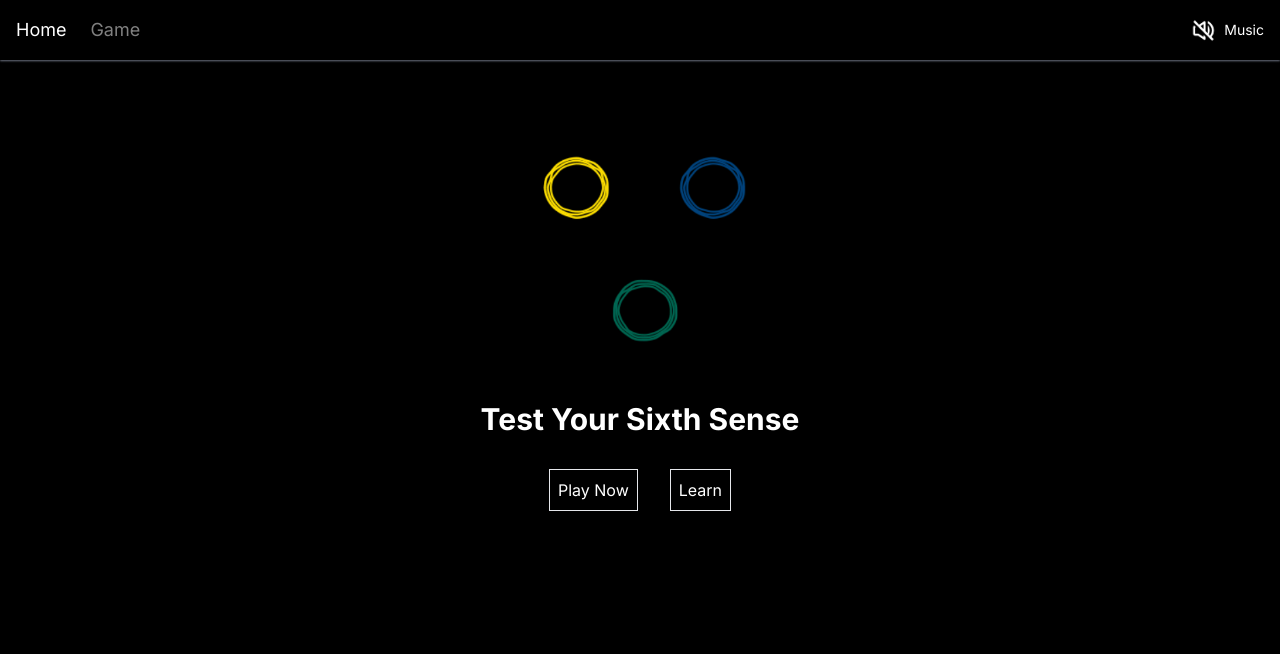
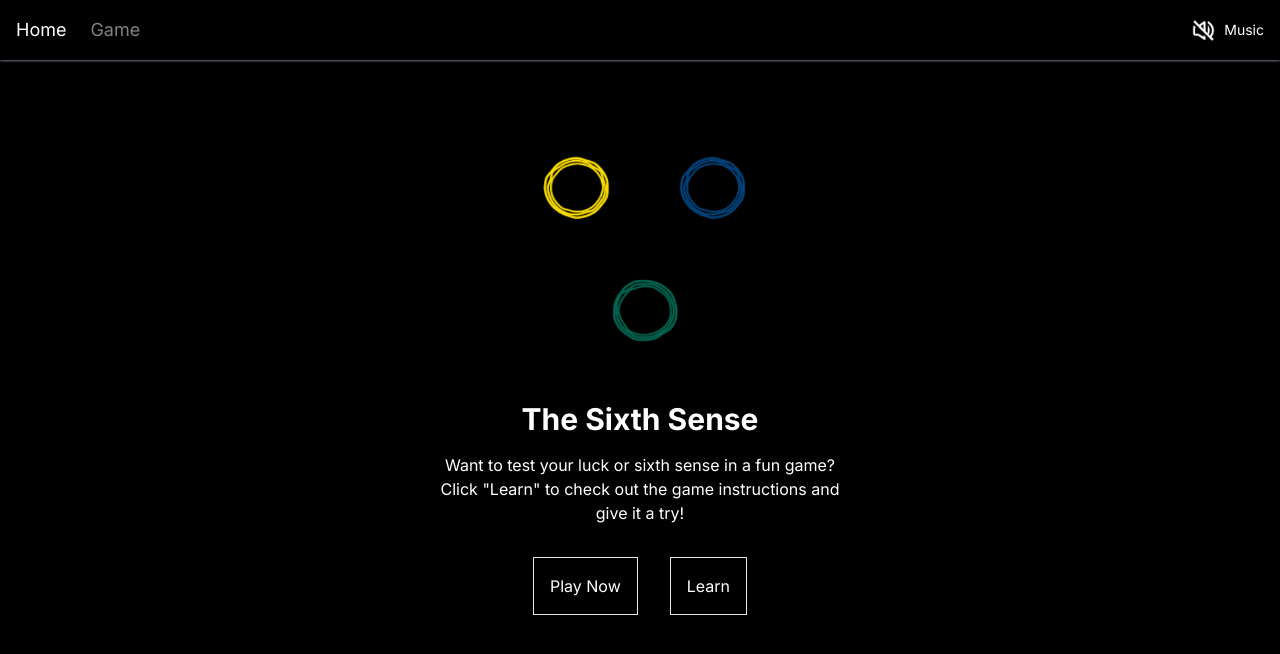
Before and after one commit to Sky-De/the_sitxth_sence, a Next.js app: page / in a window 1280 px wide. Shown: the top 654 px of the page. Built offline with nearby package versions, Linux system fonts and the light colour scheme.

Commit message:
audio delay fixed / description added to home intro / intro btn size changed

```diff
--- a/components/Game.tsx
+++ b/components/Game.tsx
@@ -1,5 +1,5 @@
 "use client";
-import React, { useState, useEffect, useRef } from "react";
+import React, { useEffect, useRef } from "react";
 import { generateSecureRandom } from "@/hooks/useRandom";
 import Target from "./Target";
 import { useAppDispatch, useAppSelector } from "@/hooks/reduxHooks";
@@ -10,38 +10,41 @@ import {
   resetGame,
 } from "@/redux/features/game/gameSlice";
 import { canvasSize } from "@/types/globals";
+import { PlaySound } from "@/hooks/playSound";
 
 const Game = () => {
   const { angle, isGameOver, lives, score, type } = useAppSelector(
     (state) => state.game
   );
   const dispatch = useAppDispatch();
+
+  // target refs
   const target1_ref = useRef<HTMLCanvasElement | null>(null);
   const target2_ref = useRef<HTMLCanvasElement | null>(null);
   const target3_ref = useRef<HTMLCanvasElement | null>(null);
 
+  // audio refs
+  const correctAudioRef = useRef<HTMLAudioElement | null>(null);
+  const incorrectAudioRef = useRef<HTMLAudioElement | null>(null);
+  const clickAudioRef = useRef<HTMLAudioElement | null>(null);
+
   const handleResetGame = () => {
-    const click = new Audio("./click.wav");
-    click.play();
+    PlaySound({ elmRef: clickAudioRef });
     dispatch(resetGame());
   };
   const handleClick = (
     e: React.MouseEvent<HTMLCanvasElement | HTMLButtonElement>
   ) => {
     const random = generateSecureRandom(type);
-    // console.log(random);
-
     if (
       (e.currentTarget.id === "target_1" && random[0] === 1) ||
       (e.currentTarget.id === "target_2" && random[1] === 1) ||
       (e.currentTarget.id === "target_3" && random[2] === 1)
     ) {
       dispatch(addScore());
-      const correct = new Audio("./correct.mp3");
-      correct.play();
+      PlaySound({ elmRef: correctAudioRef });
     } else {
-      const incorrect = new Audio("./incorrect.mp3");
-      incorrect.play();
+      PlaySound({ elmRef: incorrectAudioRef });
       dispatch(removeLive());
     }
   };
@@ -91,6 +94,20 @@ const Game = () => {
 
   return (
     <section className="relative flex flex-col items-center justify-center gap-8">
+      {/* AUDIO---------------------------------- */}
+      <audio className="hidden" ref={correctAudioRef}>
+        <source src="./correct.mp3" type="audio/mpeg" />
+        Your browser does not support the audio element.
+      </audio>
+      <audio className="hidden" ref={incorrectAudioRef}>
+        <source src="./incorrect.mp3" type="audio/mpeg" />
+        Your browser does not support the audio element.
+      </audio>
+      <audio className="hidden" ref={clickAudioRef}>
+        <source src="./click.wav" type="audio/mpeg" />
+        Your browser does not support the audio element.
+      </audio>
+      {/* GAME OVER ALERT---------------------------------- */}
       {isGameOver && (
         <div className="absolute top-0 z-10 backdrop-blur-sm bg-transparent  w-full h-full p-16">
           <div className="bg-gray-950 text-white w-fit m-auto p-10 text-center">
@@ -105,6 +122,7 @@ const Game = () => {
           </div>
         </div>
       )}
+      {/* TYPE OF GAME-------------------------------------------------------------- */}
       <div className="typeSelect text-white  w-full flex justify-evenly p-4">
         <button
           className={`${
@@ -123,6 +141,7 @@ const Game = () => {
           Sence
         </button>
       </div>
+      {/*GAME INFO-------------------------------------------------------------- */}
       <div className=" text-white flex justify-evenly  w-full py-2 items-center">
         <div className="info flex flex-col gap-2">
           <span className="text-gray-400">
@@ -135,6 +154,7 @@ const Game = () => {
           RESET
         </button>
       </div>
+      {/*GAME TARGETS-------------------------------------------------------------- */}
       <ul
         style={{ transform: `rotate(${angle}deg)` }}
         className={`h-[15rem] w-[15rem] flex justify-between my-8 origin-center transition-transform duration-200`}
--- a/components/Home.tsx
+++ b/components/Home.tsx
@@ -2,7 +2,7 @@
 import Image from "next/image";
 import Cover from "@/public/test.png";
 import Link from "next/link";
-import { openModel, setAsWatched } from "@/redux/features/models/learnSlice";
+import { openModel } from "@/redux/features/models/learnSlice";
 import { useAppDispatch } from "@/hooks/reduxHooks";
 
 const HomePage = () => {
@@ -10,15 +10,20 @@ const HomePage = () => {
   return (
     <section className="flex flex-col items-center gap-4 py-8">
       <Image width={300} height={300} src={Cover} alt="trial" />
-      <h1 className="text-3xl text-center w-2/3 font-bold">
-        Test Your Sixth Sense
-      </h1>
+      <h1 className="text-3xl text-center w-2/3 font-bold">The Sixth Sense</h1>
+      <p className="text-center md:w-1/3 px-2">
+        {` Want to test your luck or sixth sense in a fun game? Click "Learn" to check
+        out the game instructions and give it a try!`}
+      </p>
       <div className="flex flex-col items-center w-fit justify-evenly md:justify-center md:gap-4  mx-auto p-4">
         <div className="actions w-full flex gap-8">
-          <Link href="/game" className="border p-2">
+          <Link href="/game" className="border p-4 hover:opacity-50">
             Play Now
           </Link>
-          <button onClick={() => dispatch(openModel())} className="border p-2">
+          <button
+            onClick={() => dispatch(openModel())}
+            className="border p-4 hover:opacity-50"
+          >
             Learn
           </button>
         </div>
--- a/components/LearnModel.tsx
+++ b/components/LearnModel.tsx
@@ -33,9 +33,9 @@ export const LearnModel = () => {
     >
       <div
         onClick={handleContentClick}
-        className="model__content w-2/3 lg:w-1/3 h-fit bg-gray-800 p-3"
+        className="model__content w-2/3 lg:w-1/3 h-fit bg-[#1F3A3D] p-4"
       >
-        <div className="model__header flex items-center  justify-between">
+        <div className="model__header flex items-center  justify-between pb-4 border-b">
           <h2># How to play</h2>
           <button onClick={handleCloseCleanModel} className="border px-2">
             X
--- /dev/null
+++ b/hooks/playSound.ts
@@ -0,0 +1,13 @@
+type PlaySoundProps = {
+  elmRef: React.MutableRefObject<HTMLAudioElement | null>;
+};
+export const PlaySound = ({ elmRef }: PlaySoundProps) => {
+  if (elmRef.current) {
+    const sound = elmRef.current;
+    if (!sound.paused) {
+      sound.pause();
+      sound.currentTime = 0;
+    }
+    sound.play();
+  }
+};
```
